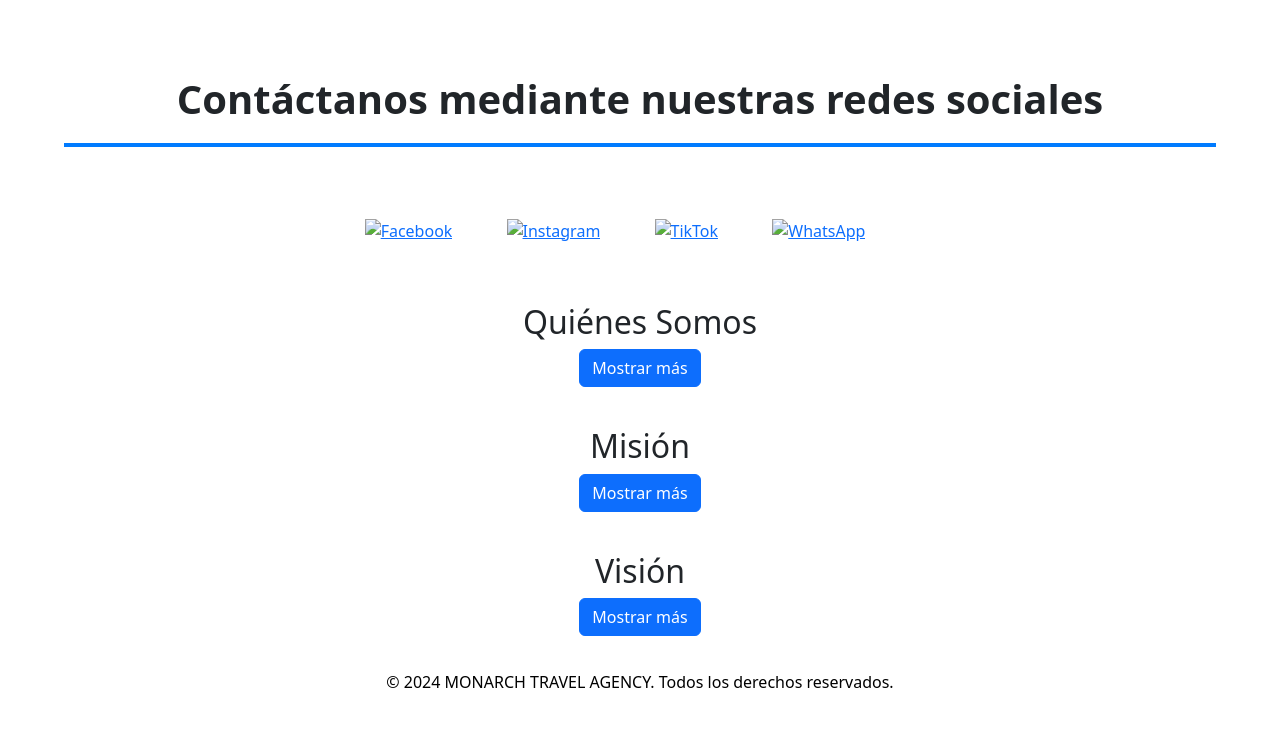
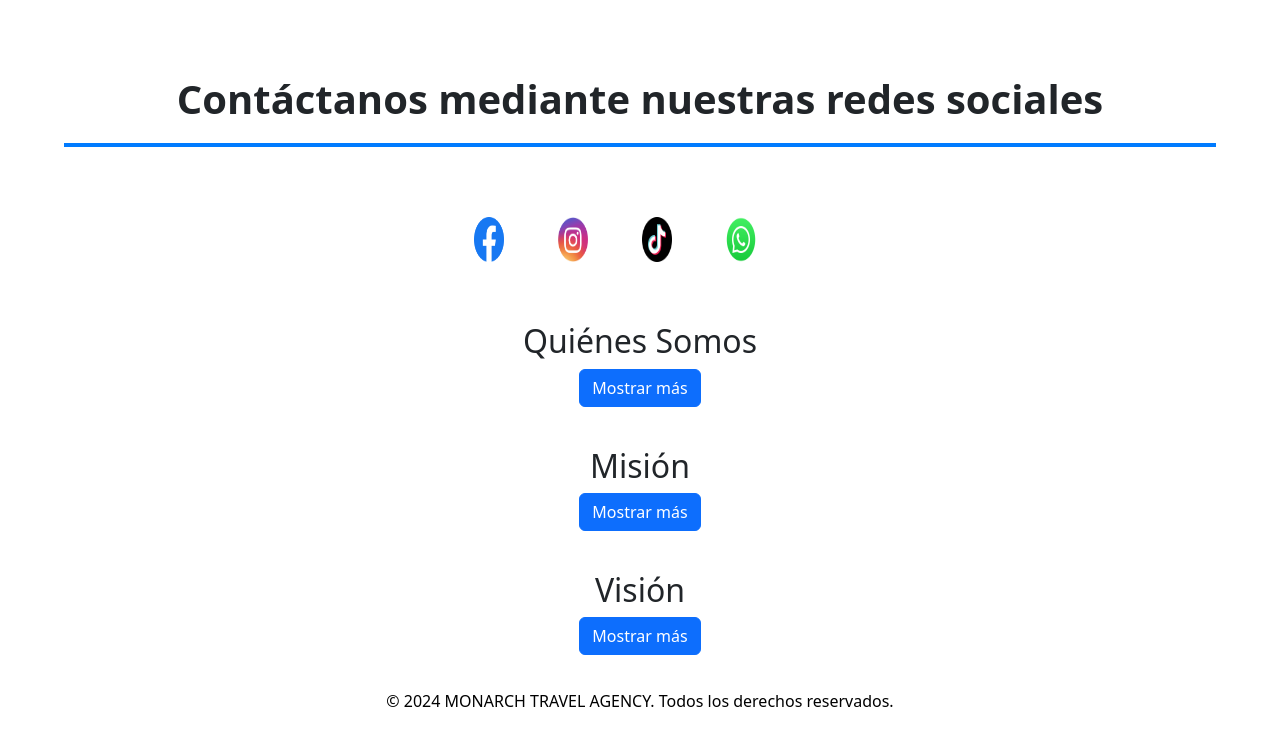
Before and after one commit to Jalco837/WEB, a website: page public/index.html in a window 1280 px wide. Shown: the part 1036-1781 px from the top of the page. Drawn offline with nearby package versions, Linux system fonts and the light colour scheme; files whose address does not match are found by name.

Commit message:
imagenes

```diff
--- a/public/index.html
+++ b/public/index.html
@@ -238,16 +238,16 @@
 <div class="container contacto">
   <div class="redes-sociales text-center">
     <a href="https://www.facebook.com/monarchtravelagencyameca" target="_blank">
-      <img src="imagenes/facebook.png" alt="Facebook" style="width: 30px; margin-right: 10px;">
+      <img src="/images/facebook.png" alt="Facebook" style="width: 30px; margin-right: 10px;">
     </a>
     <a href="https://www.instagram.com/agenciadeviajesmonarca" target="_blank">
-      <img src="imagenes/instagram.png" alt="Instagram" style="width: 30px; margin-right: 10px;">
+      <img src="/images/instagram.png" alt="Instagram" style="width: 30px; margin-right: 10px;">
     </a>
     <a href="https://www.tiktok.com/@monarcaviajesameca" target="_blank">
-      <img src="imagenes/tiktok.png" alt="TikTok" style="width: 30px; margin-right: 10px;">
+      <img src="/images/tiktok.png" alt="TikTok" style="width: 30px; margin-right: 10px;">
     </a>
     <a href="https://api.whatsapp.com/send?phone=525573868024&text=Hola%2C%20estoy%20interesado%20en%20obtener%20m%C3%A1s%20informaci%C3%B3n." target="_blank">
-      <img src="imagenes/whatsapp.png" alt="WhatsApp" style="width: 30px; margin-right: 10px;">
+      <img src="/images/whatsapp.png" alt="WhatsApp" style="width: 30px; margin-right: 10px;">
     </a>
   </div>
 </div>
```
Also changed, not shown: public/images/facebook.png (added), public/images/instagram.png (added), public/images/tiktok.png (added), public/images/whatsapp.png (added).
